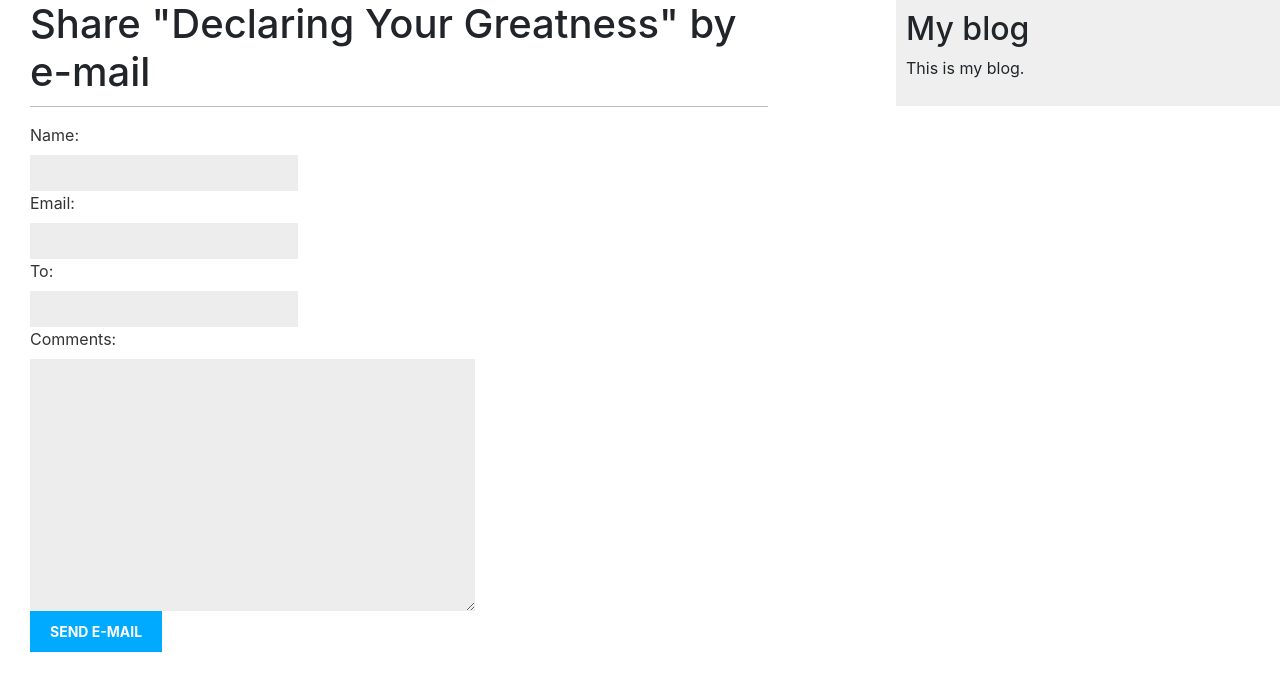
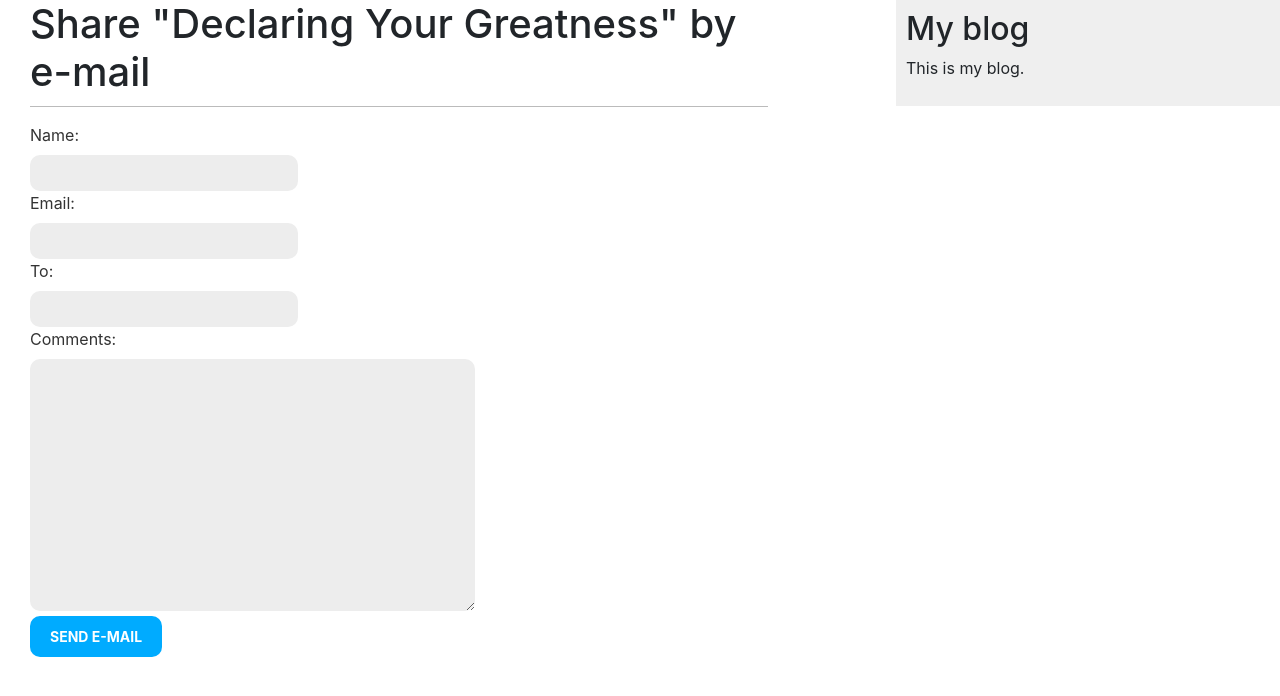
Before and after one commit to NicacioSilva/BlogProject, a Django app: page /BlogApp/4/share/ in a window 1280 px wide. Shown: the top 696 px of the page. Run offline with Django 3.2, Linux system fonts and the light colour scheme; data comes from the database, SQL or seed files in the repository; some libraries are stand-ins or nearby versions.

Commit message:
css upgrade border-radius.

```diff
--- a/BlogApp/static/css/BlogApp.css
+++ b/BlogApp/static/css/BlogApp.css
@@ -58,10 +58,11 @@ input, textarea {
     clear:both;
     float:left;
     margin:0 0 10px;
-    background:#ededed;
+    background: #ededed;
     border:0;
     padding:6px 10px;
     font-size:12px;
+    border-radius: 10px;
 }
 input[type=submit] {
     font-weight:bold;
@@ -70,6 +71,8 @@ input[type=submit] {
     padding:10px 20px;
     font-size:14px;
     text-transform:uppercase;
+    margin-block: 5px;
+    border-radius: 10px;
 }
 .errorlist {
     color:#cc0033;
```
